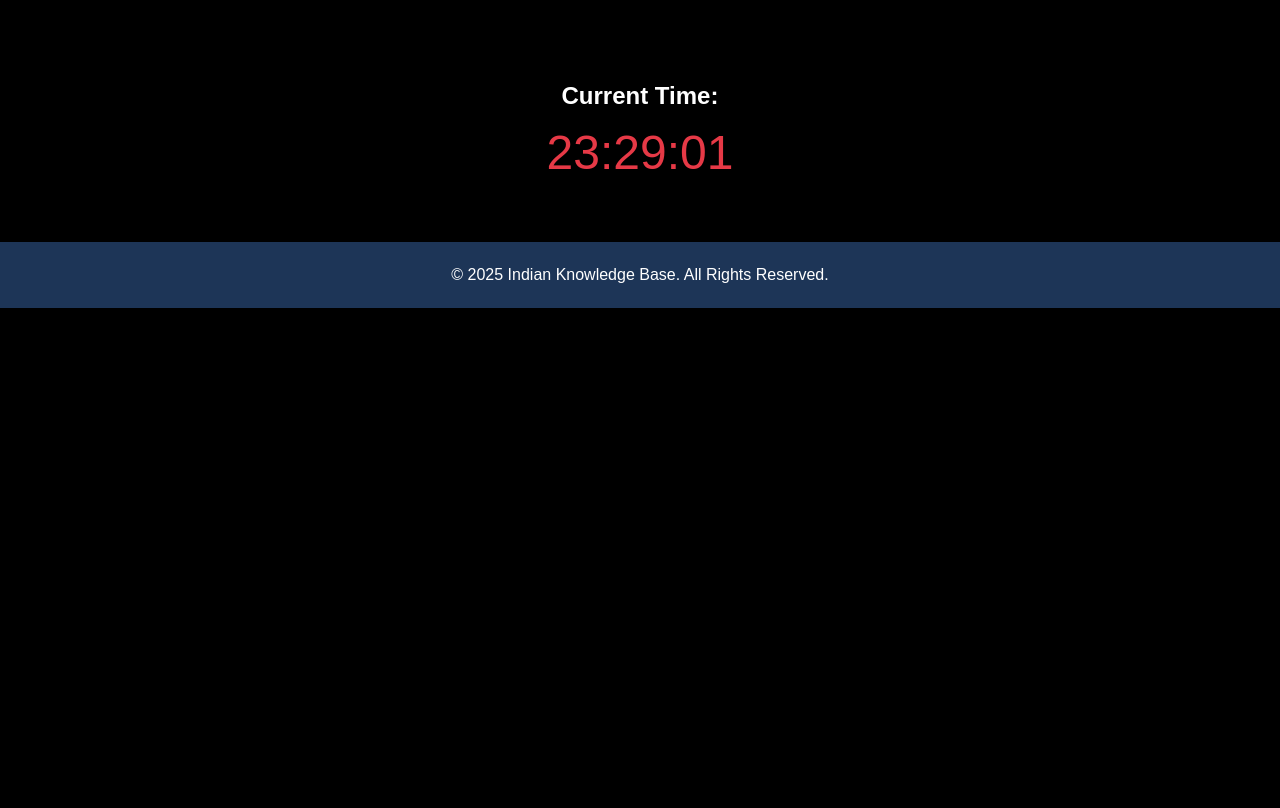
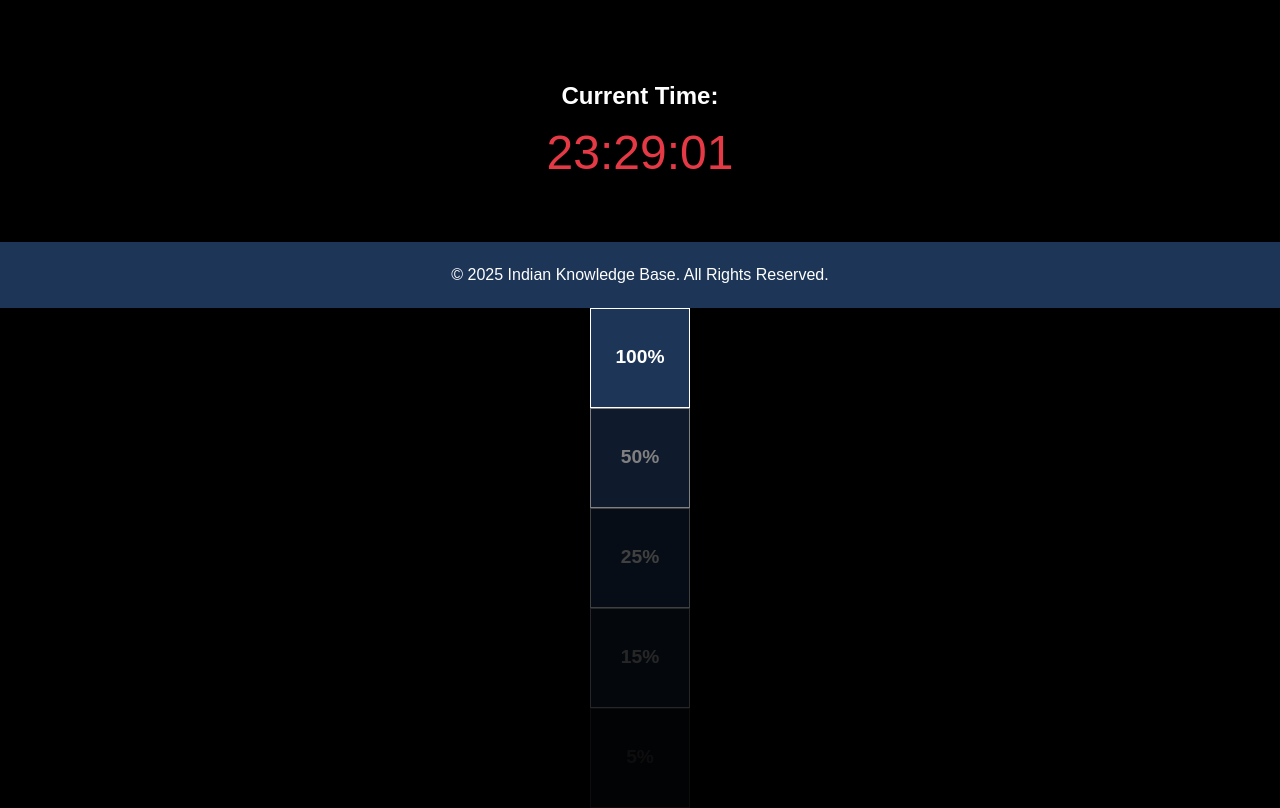
Before and after one commit to gite-ai/IBK.com, a plain HTML site: page index.html in a window 1280 px wide. Shown: the part 1234-2042 px from the top of the page. Before the commit the page ends 1542 px from the top, so only its background shows below. Drawn offline with Linux system fonts and the light colour scheme.

Commit message:
webpage brightness
html and css

```diff
--- a/index.html
+++ b/index.html
@@ -24,6 +24,10 @@
             <li><a href="#contact">Contact</a></li>
         </ul>
     </div>
+
+
+
+
 
     <!-- Parallax Hero Section -->
     <div id="hero" class="hero">
@@ -61,6 +65,27 @@
     </footer>
 
     <script src="script.js"></script>
+
+
+	<div class="brightness-column">
+    <div class="level level-100">
+        <span>100%</span>
+    </div>
+    <div class="level level-50">
+        <span>50%</span>
+    </div>
+    <div class="level level-25">
+        <span>25%</span>
+    </div>
+    <div class="level level-15">
+        <span>15%</span>
+    </div>
+    <div class="level level-5">
+        <span>5%</span>
+    </div>
+</div>
+
+
 </body>
 
 </html>
--- a/styles.css
+++ b/styles.css
@@ -12,6 +12,60 @@ body {
     background-color: #000; /* Black background */
     color: #fff;
 }
+
+
+/* Styles for the brightness column */
+.brightness-column {
+    display: flex;
+    flex-direction: column; /* Stack the levels vertically */
+    width: 100px; /* Set the column width */
+    height: 500px; /* Set the column height */
+    margin: 0 auto; /* Center the column */
+}
+
+/* Common styles for each level */
+.level {
+    display: flex;
+    align-items: center;
+    justify-content: center;
+    height: 20%; /* Each level takes up 20% of the column height */
+    color: white;
+    font-weight: bold;
+    text-align: center;
+    border: 1px solid #fff; /* Optional: Add border to each level */
+}
+
+/* Individual brightness levels */
+.level-100 {
+    background-color: #1D3557; /* Dark Blue */
+    filter: brightness(100%);
+}
+
+.level-50 {
+    background-color: #1D3557; /* Dark Blue */
+    filter: brightness(50%);
+}
+
+.level-25 {
+    background-color: #1D3557; /* Dark Blue */
+    filter: brightness(25%);
+}
+
+.level-15 {
+    background-color: #1D3557; /* Dark Blue */
+    filter: brightness(15%);
+}
+
+.level-5 {
+    background-color: #1D3557; /* Dark Blue */
+    filter: brightness(5%);
+}
+
+/* Text styling */
+.level span {
+    font-size: 1.2em;
+}
+
 
 /* Navbar styles */
 .navbar {
```
